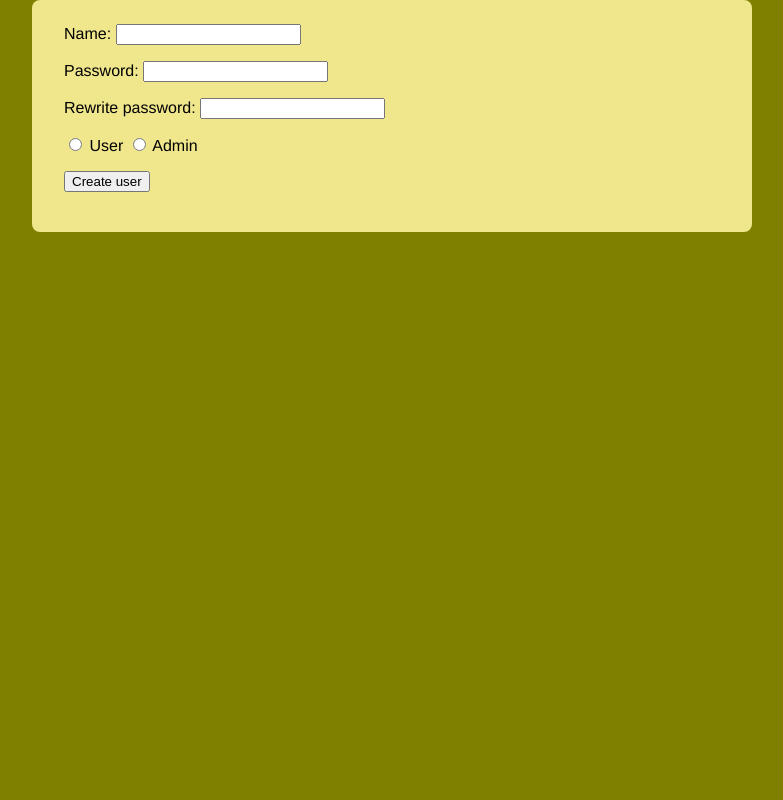
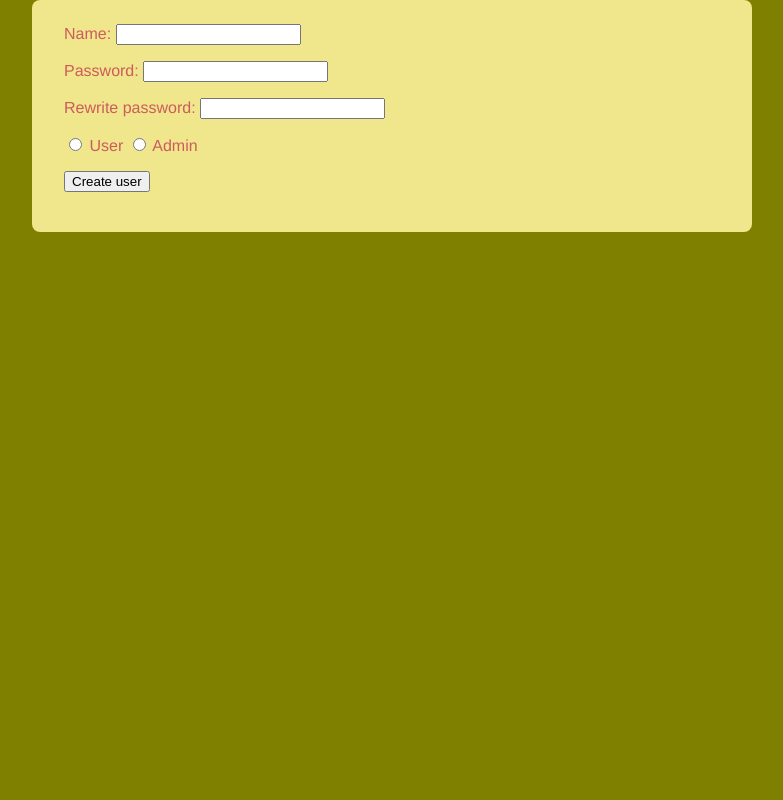
Before and after one commit to TuuPu/TSOHA, a Flask app: page /register in a window 1280 px wide. Shown: the whole page, without its empty margins (248-1031 px from the left). Run offline with Flask 2, Linux system fonts and the light colour scheme.

```diff
--- a/static/css/main.css
+++ b/static/css/main.css
@@ -3,6 +3,7 @@ body {
     max-width: 45em;
     font-family: 'Helvetica', 'Arial', sans-serif;
     background: olive;
+    color: indianred;
 }
 
 .header {
```
